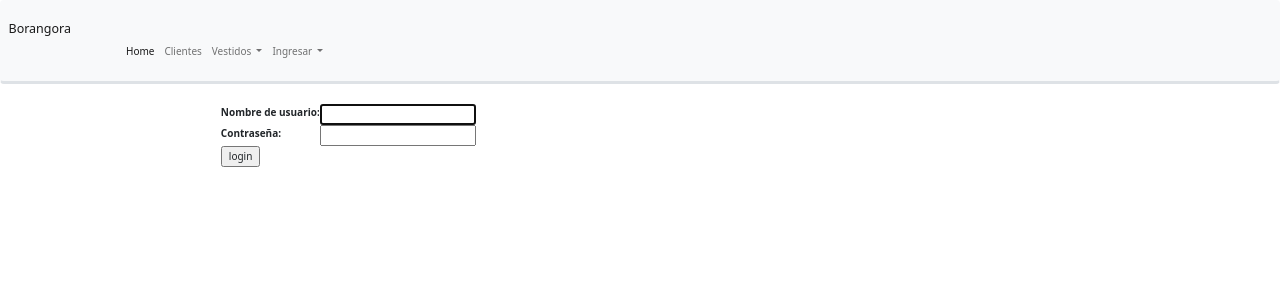
After one commit to tcorthorn/Rent-Vestidos-web, a Django app: page /cuentas/login/ in a window 1280 px wide. The commit adds this page. Shown: the top 300 px of the page. Run offline with Django 4.2, Linux system fonts and the light colour scheme; some libraries are stand-ins or nearby versions.

Commit message:
Incorpora Login

```diff
--- a/Renta/urls.py
+++ b/Renta/urls.py
@@ -1,18 +1,3 @@
-"""Renta URL Configuration
-
-The `urlpatterns` list routes URLs to views. For more information please see:
-    https://docs.djangoproject.com/en/4.0/topics/http/urls/
-Examples:
-Function views
-    1. Add an import:  from my_app import views
-    2. Add a URL to urlpatterns:  path('', views.home, name='home')
-Class-based views
-    1. Add an import:  from other_app.views import Home
-    2. Add a URL to urlpatterns:  path('', Home.as_view(), name='home')
-Including another URLconf
-    1. Import the include() function: from django.urls import include, path
-    2. Add a URL to urlpatterns:  path('blog/', include('blog.urls'))
-"""
 from django.contrib import admin
 from django.urls import path
 from django.urls import include
@@ -22,8 +7,8 @@ from django.conf.urls.static import static
 
 urlpatterns = [
     path('admin/', admin.site.urls),
-    path('catalogo/', include('catalogo.urls')),
-    path('', RedirectView.as_view(url='/catalogo/', permanent=True)),
+    path('home/', include('catalogo.urls')),
+    path('', RedirectView.as_view(url='/home/', permanent=True)),
 ]
 #Add Django site authentication urls (for login, logout, password management)
 
--- a/catalogo/models.py
+++ b/catalogo/models.py
@@ -151,9 +151,6 @@ class Arriendo(models.Model):
     )
     status = models.CharField(max_length=15, choices=LOAN_STATUS, blank=True, default='mantencion', help_text='Disponibilidad del vestido')
 
-    #borrower = models.ForeignKey(User, on_delete=models.SET_NULL, null=True, blank=True)
-
-
 
     #def get_absolute_url(self):
     """         Devuelve el URL a una instancia particular de Arriendo         """
@@ -184,12 +181,14 @@ class Arriendo(models.Model):
         """"         Creates a string for the cliente. This is required to display cliente in Admin.        """
 
         return ', '.join([ cliente.apellidos for cliente in self.cliente.all()[:3] ])
+
     display_cliente.short_description = 'Apellidos'
 
     def display_cliente2(self):
         """"         Creates a string for the cliente. This is required to display cliente in Admin.        """
 
         return ', '.join([ cliente.nombre for cliente in self.cliente.all()[:3] ])
+
     display_cliente2.short_description = 'Nombre'
 
     class Meta:
--- a/catalogo/static/css/styles.css
+++ b/catalogo/static/css/styles.css
@@ -3,3 +3,9 @@
     padding: 0;
     list-style: none;
 }
+
+.navbar-nav {
+    margin-top: 20px;
+    padding: 0;
+    list-style: none;
+}
--- a/catalogo/templates/base_generic.html
+++ b/catalogo/templates/base_generic.html
@@ -37,7 +37,7 @@
               Vestidos
             </a>
             <ul class="dropdown-menu" aria-labelledby="navbarDropdown">
-              <li><a class="dropdown-item" href="{% url 'vestidos' %}">Todos y Status</a></li>
+              <li><a class="dropdown-item" href="{% url 'vestidos' %}"><h5>Todos y Status<h5></a></li>
               <li><hr class="dropdown-divider"></li>
               <li><a class="dropdown-item" href="{% url 'arrendados' %}">Arrendados</a></li>
               <li><a class="dropdown-item" href="{% url 'disponibles' %}">Disponibles</a></li>
--- a/catalogo/urls.py
+++ b/catalogo/urls.py
@@ -21,10 +21,6 @@ urlpatterns = [
     path('disponibles/', views.DisponibleListView.as_view(), name='disponibles'),
     path('mantencion/', views.MantencionListView.as_view(), name='mantencion'),
 
-
-    #path('devueltos/', views.DevueltoListView.as_view(), name='devueltos'),
-    #path('arriendos/<pk>', views.ArrendadoaDetailView.as_view(), name='detalle-arriendos'),
-    #path('reservas/<pk>/renew/', views.ingreso_reserva, name='ingreso_reserva'),
 ]
 
 urlpatterns += [
--- a/catalogo/views.py
+++ b/catalogo/views.py
@@ -70,7 +70,7 @@ class ArriendoListView(generic.ListView):
 
 class VestidoDetailView(generic.DetailView):
     model = Vestido
-    paginate_by = 2
+    paginate_by = 10
 
 class ClienteDetailView(generic.DetailView):
     model = Cliente
--- /dev/null
+++ b/templates/registration/logged_out.html
@@ -0,0 +1,6 @@
+{% extends "base_generic.html" %}
+
+{% block content %}
+  <p>Logged out!</p>
+  <a href="{% url 'login'%}">Click here to login again.</a>
+{% endblock %}
--- /dev/null
+++ b/templates/registration/login.html
@@ -0,0 +1,37 @@
+{% extends "base_generic.html" %}
+
+{% block content %}
+
+  {% if form.errors %}
+    <p>Your username and password didn't match. Please try again.</p>
+  {% endif %}
+
+  {% if next %}
+    {% if user.is_authenticated %}
+      <p>Your account doesn't have access to this page. To proceed,
+      please login with an account that has access.</p>
+    {% else %}
+      <p>Please login to see this page.</p>
+    {% endif %}
+  {% endif %}
+
+  <form method="post" action="{% url 'login' %}">
+    {% csrf_token %}
+    <table>
+      <tr>
+        <td>{{ form.username.label_tag }}</td>
+        <td>{{ form.username }}</td>
+      </tr>
+      <tr>
+        <td>{{ form.password.label_tag }}</td>
+        <td>{{ form.password }}</td>
+      </tr>
+    </table>
+    <input type="submit" value="login">
+    <input type="hidden" name="next" value="{{ next }}">
+  </form>
+
+  {# Assumes you setup the password_reset view in your URLconf #}
+
+
+{% endblock %}
```
Also changed, not shown: Renta/db2.sqlite3.
